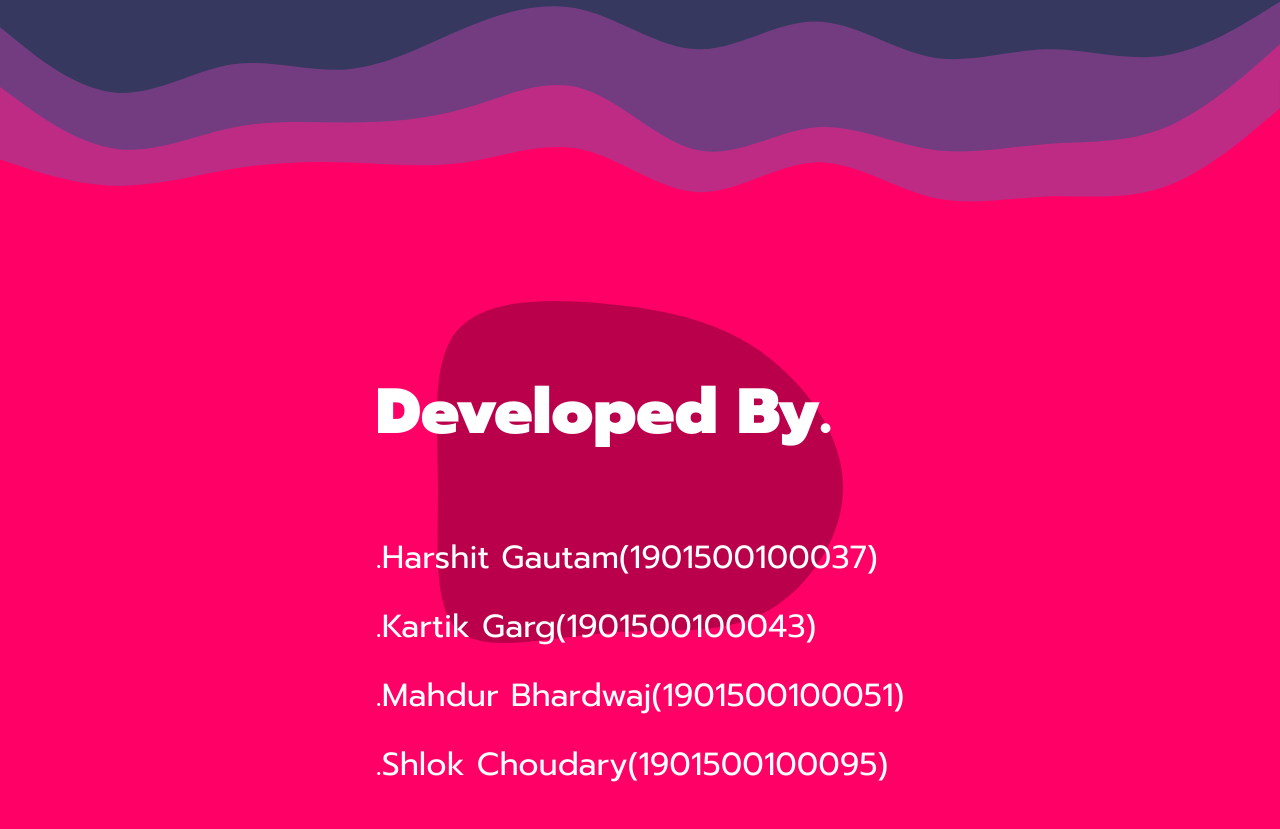
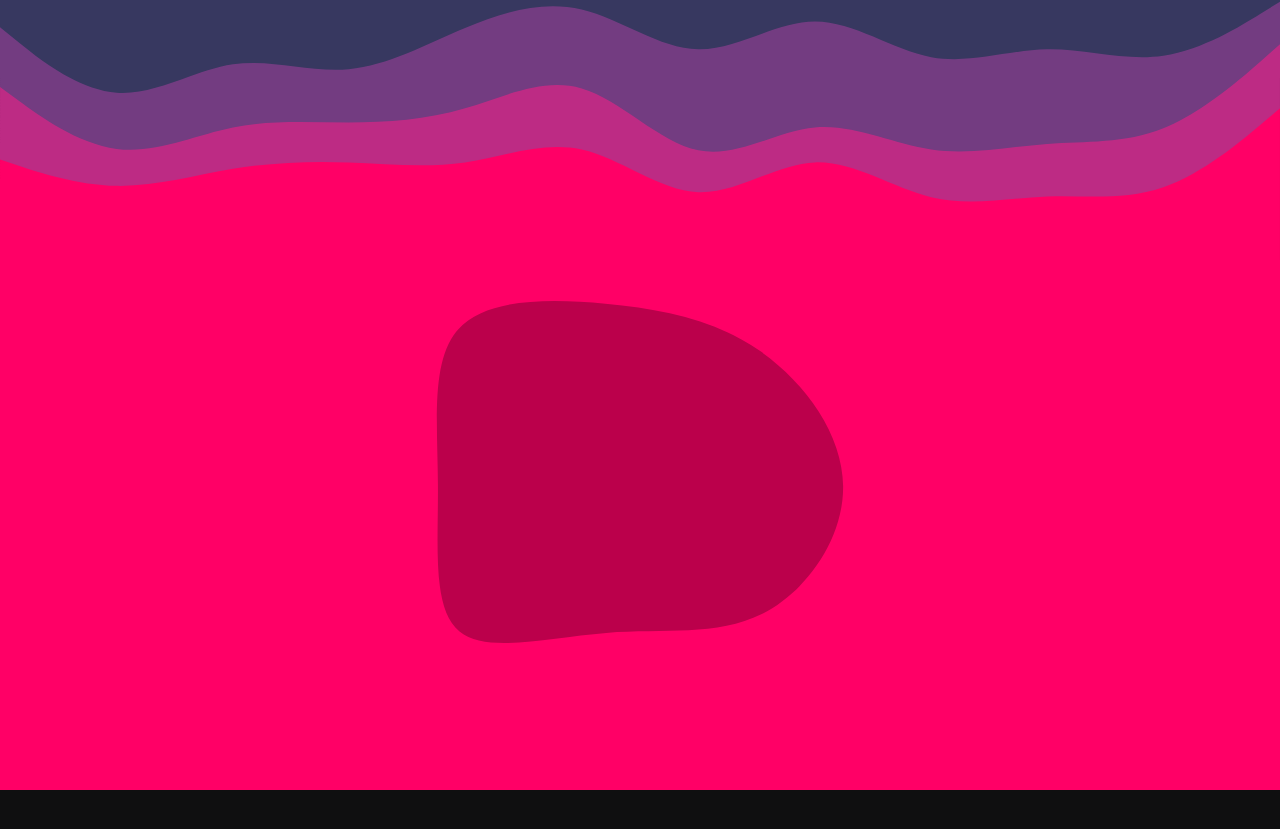
Before and after one commit to Hxrsh07/AlgoWeb, a plain HTML site: page index.html in a window 1280 px wide. Shown: the part 2209-3038 px from the top of the page. After the commit the page ends 2999 px from the top, so only its background shows below. Drawn offline with Linux system fonts and the light colour scheme; a script that the page names is missing.

Commit message:
Update index.html

```diff
--- a/index.html
+++ b/index.html
@@ -66,12 +66,7 @@
 
     <section class="pink">
       <div class="blob-content">
-        <h1 class="head1">Developed By.</h1>
 
-        <div class="dev">.Harshit Gautam(1901500100037)</div>
-        <div class="dev">.Kartik Garg(1901500100043)</div>
-        <div class="dev">.Mahdur Bhardwaj(1901500100051)</div>
-        <div class="dev">.Shlok Choudary(1901500100095)</div>
       </div>
 
       <svg
```
